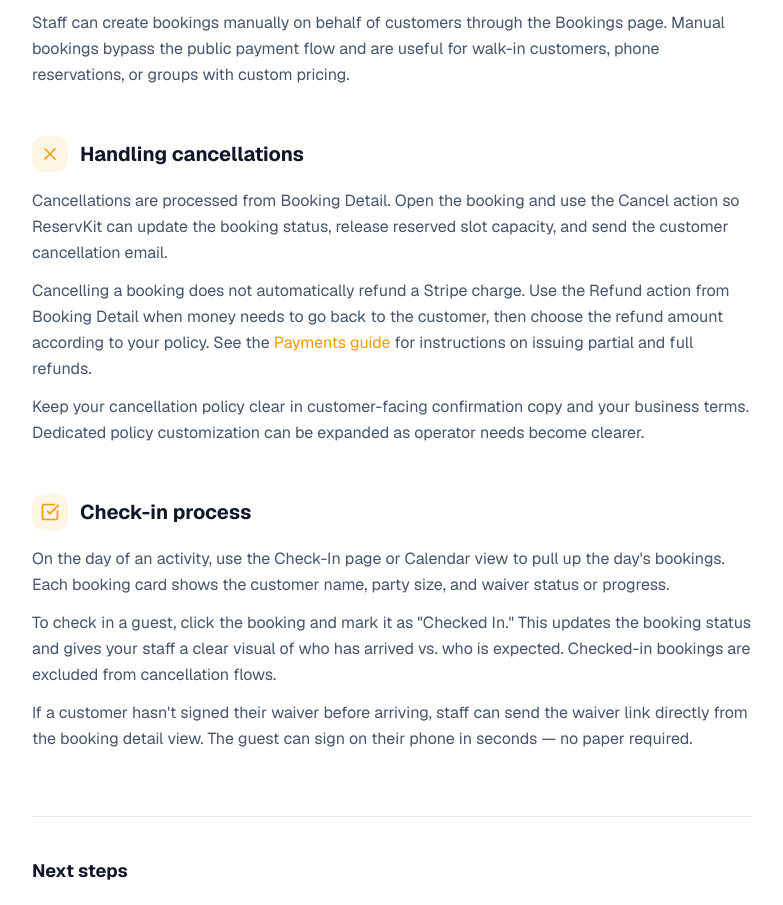
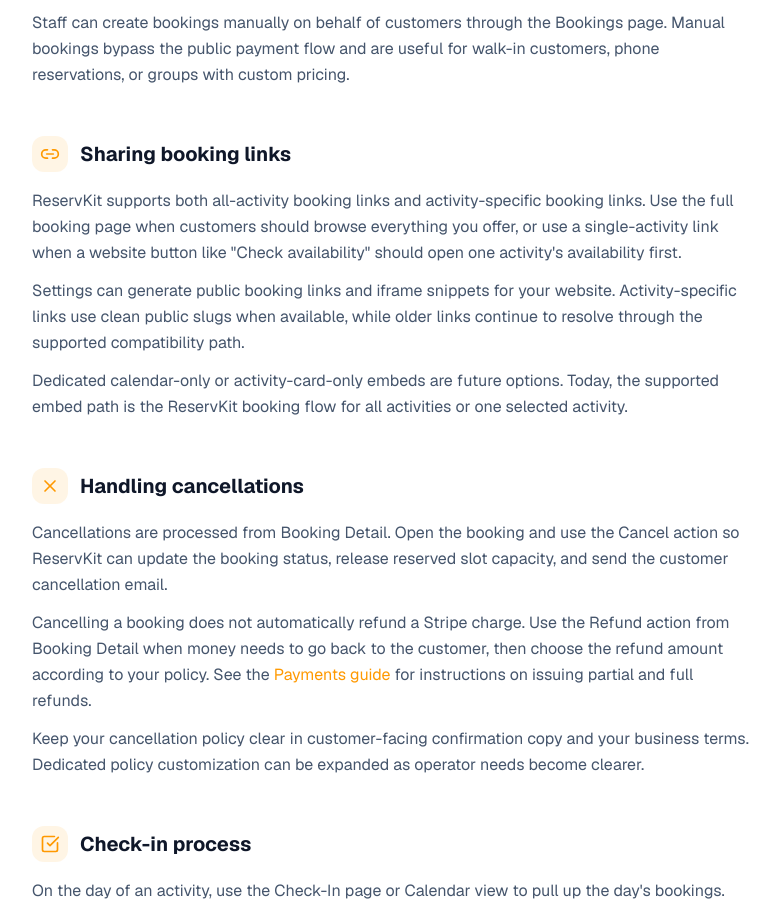
Before and after one commit to Cortana-Ops/reservkit-landing, a Next.js app: page /docs/bookings-availability in a window 1280 px wide. Shown: the part 920-1825 px from the top of the page, without its empty margins (248-1031 px from the left). Built offline with nearby package versions, Linux system fonts and the light colour scheme.

Commit message:
Clarify booking link entry points

```diff
--- a/app/docs/bookings-availability/page.tsx
+++ b/app/docs/bookings-availability/page.tsx
@@ -1,7 +1,7 @@
 import type { Metadata } from "next";
 import Link from "next/link";
 import { PageShell } from "../../components/PageShell";
-import { CalendarDays, Clock, X, CheckSquare } from "lucide-react";
+import { CalendarDays, Clock, Link2, X, CheckSquare } from "lucide-react";
 
 export const metadata: Metadata = {
   title: "Bookings & Availability",
@@ -94,6 +94,32 @@ export default function BookingsAvailability() {
             </div>
           </section>
 
+          {/* Sharing booking links */}
+          <section>
+            <div className="flex items-center gap-3 mb-4">
+              <div className="h-9 w-9 rounded-xl bg-amber/10 flex items-center justify-center">
+                <Link2 className="h-5 w-5 text-amber" aria-hidden="true" />
+              </div>
+              <h2 className="text-xl font-bold text-navy">Sharing booking links</h2>
+            </div>
+            <div className="space-y-3 text-slate-600 leading-relaxed">
+              <p>
+                ReservKit supports both all-activity booking links and activity-specific booking links. Use the full
+                booking page when customers should browse everything you offer, or use a single-activity link when a
+                website button like &quot;Check availability&quot; should open one activity&apos;s availability first.
+              </p>
+              <p>
+                Settings can generate public booking links and iframe snippets for your website. Activity-specific
+                links use clean public slugs when available, while older links continue to resolve through the supported
+                compatibility path.
+              </p>
+              <p>
+                Dedicated calendar-only or activity-card-only embeds are future options. Today, the supported embed
+                path is the ReservKit booking flow for all activities or one selected activity.
+              </p>
+            </div>
+          </section>
+
           {/* Handling cancellations */}
           <section>
             <div className="flex items-center gap-3 mb-4">
--- a/scripts/check-content.mjs
+++ b/scripts/check-content.mjs
@@ -150,6 +150,9 @@ const required = [
   { file: "app/lib/marketing.ts", text: "refundable damage deposits are not marked up" },
   { file: "app/docs/staff/page.tsx", text: "Team and staff tools are available on Starter and higher plans" },
   { file: "app/docs/page.tsx", text: "staff scheduling on Starter and higher plans" },
+  { file: "app/docs/bookings-availability/page.tsx", text: "all-activity booking links and activity-specific booking links" },
+  { file: "app/docs/bookings-availability/page.tsx", text: "iframe snippets" },
+  { file: "app/docs/bookings-availability/page.tsx", text: "Dedicated calendar-only or activity-card-only embeds are future options" },
   { file: "app/docs/page.tsx", text: "/docs/notifications" },
   { file: "app/docs/notifications/page.tsx", text: "ReservKit-managed email delivery" },
   { file: "app/docs/notifications/page.tsx", text: "Automated SMS reminders can use ReservKit-managed delivery" },
--- a/scripts/check-live.mjs
+++ b/scripts/check-live.mjs
@@ -34,6 +34,7 @@ const requiredByRoute = {
   "/docs/waivers": ["Each guest verifies their email once", "signed waiver evidence"],
   "/docs/notifications": ["ReservKit-managed email delivery", "does not currently include a full operator-facing email or SMS template editor"],
   "/docs/reports": ["Customer tips are shown separately from booking income"],
+  "/docs/bookings-availability": ["all-activity booking links and activity-specific booking links", "Dedicated calendar-only or activity-card-only embeds are future options"],
 };
 
 const forbidden = [
```
